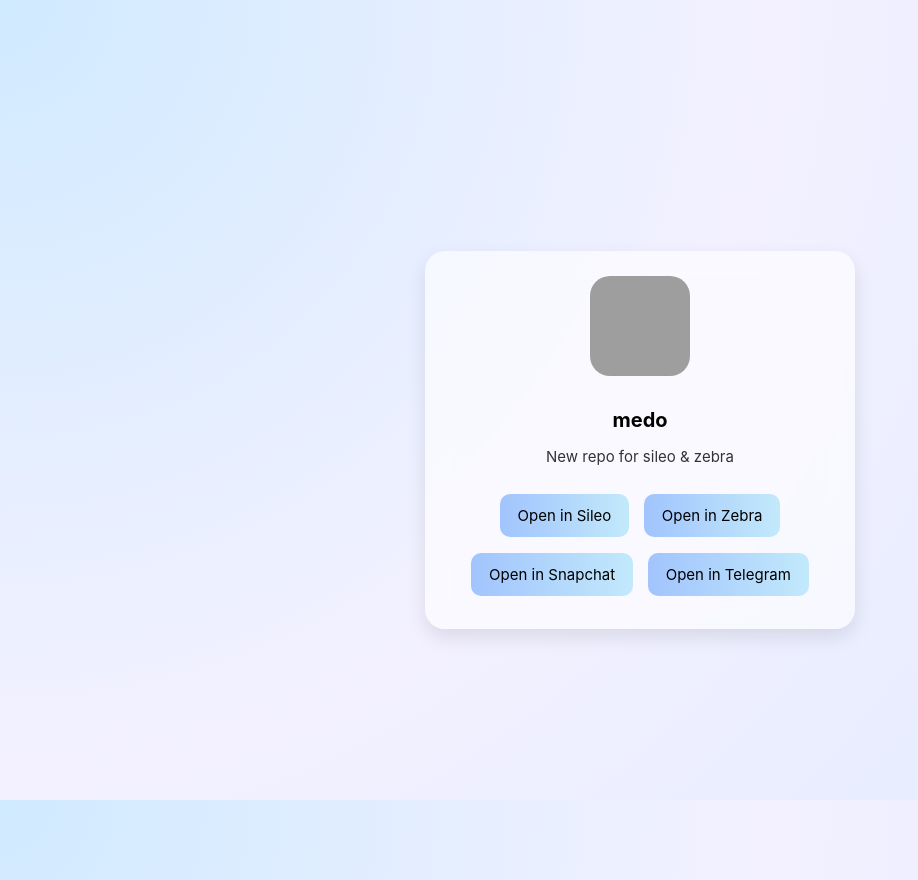
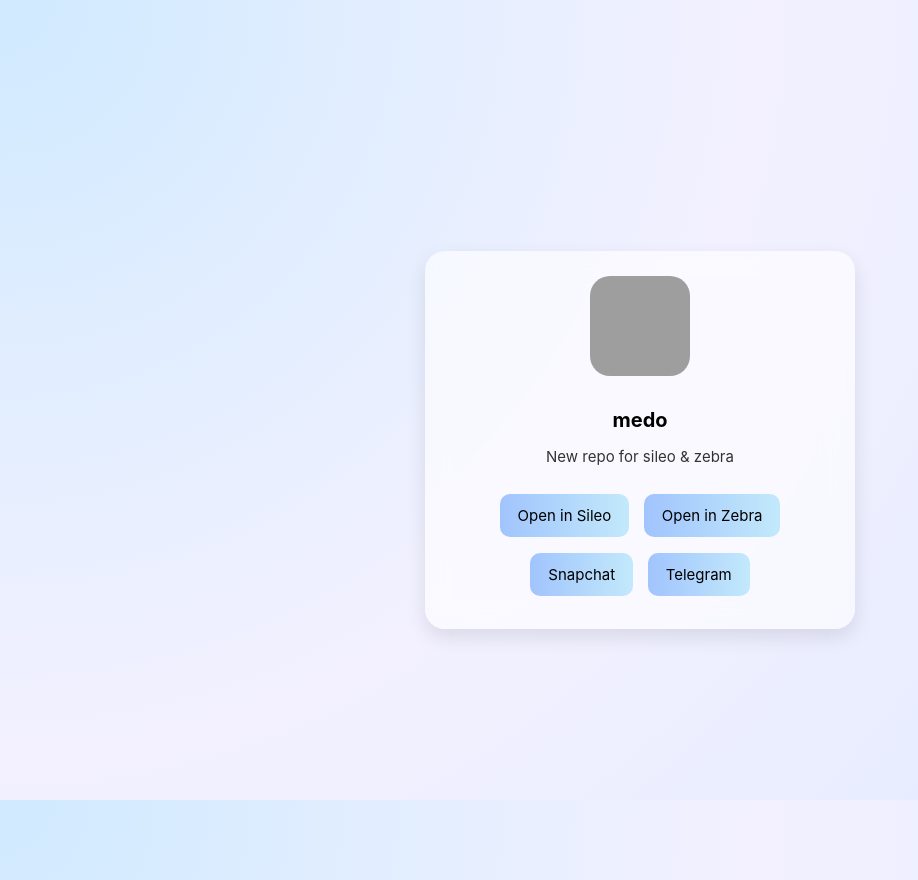
Before and after one commit to medo419/medo.com, a plain HTML site: page index.html in a window 1280 px wide. Shown: the whole page, without its empty margins (0-918 px from the left). Drawn offline with Linux system fonts and the light colour scheme; grey boxes are pictures that could not be loaded.

Commit message:
Add files via upload

```diff
--- a/index.html
+++ b/index.html
@@ -78,8 +78,8 @@
     <a href="sileo://source/https://medo419.github.io/medo/" class="btn">Open in Sileo</a>
     <a href="zbra://sources/add/https://medo419.github.io/medo/" class="btn">Open in
 Zebra</a>
-<a href="snapchat://snapchat/add/https://snapchat.com/t/4uXP2PwP" class="btn">Open in Snapchat</a>
-<a href="Telegram://Telegram/add/https://t.me/ei_5m" class="btn">Open in Telegram</a>
+<a href="snapchat://snapchat/add/https://snapchat.com/t/4uXP2PwP" class="btn">Snapchat</a>
+<a href="Telegram://Telegram/add/https://t.me/ei_5m" class="btn">Telegram</a>
  </div>
 </body>
 </html>
```
